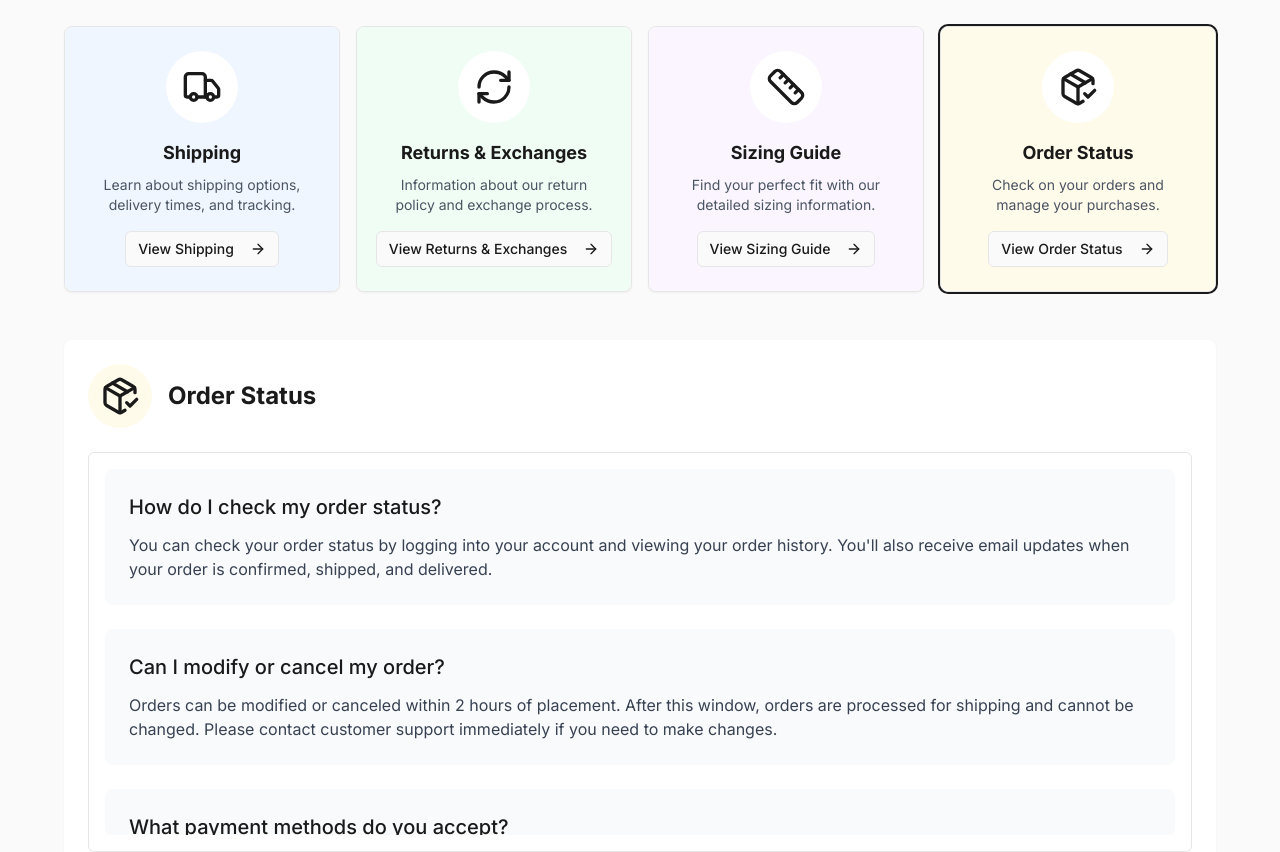
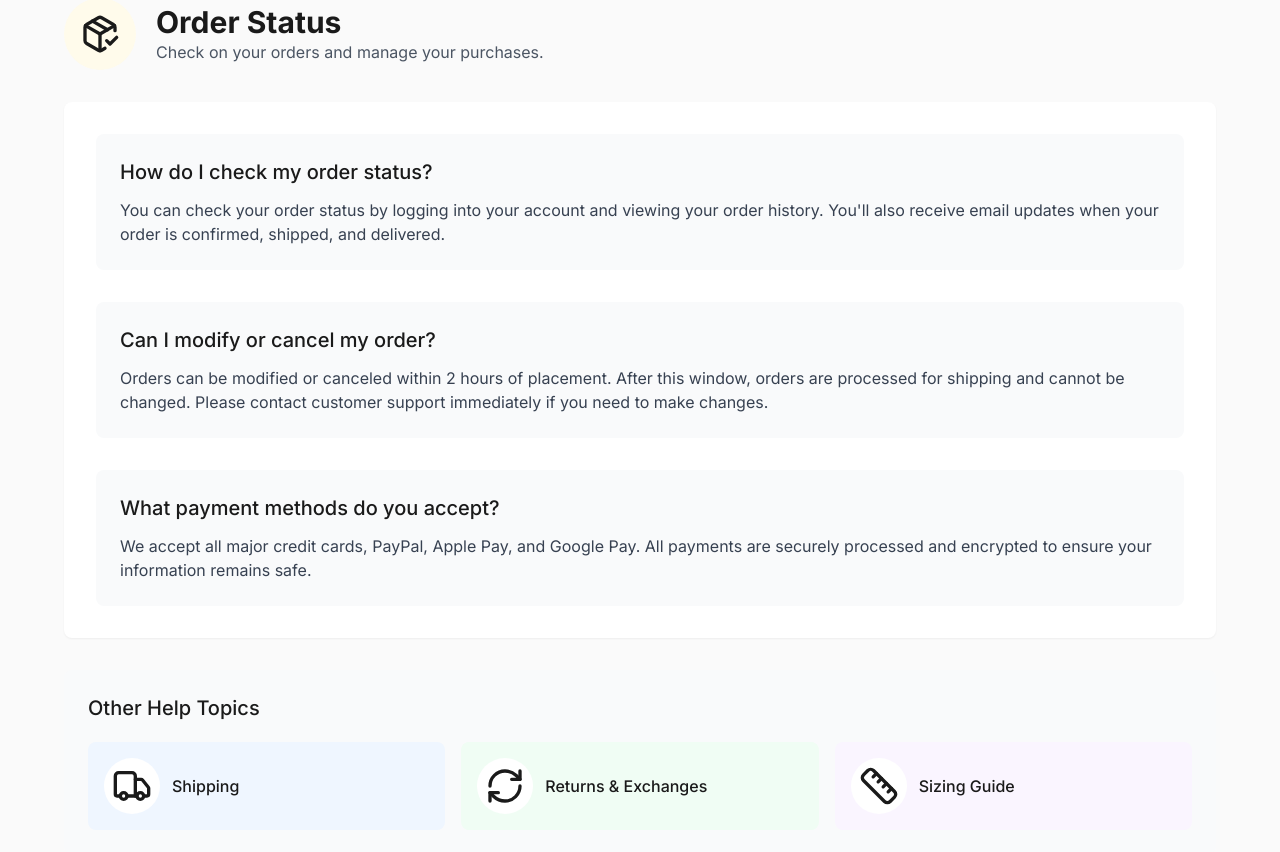
Before and after one commit to CLOTH-WLD/cloth-frontend, a React (Vite) app: page /faq/orders in a window 1280 px wide. Shown: the part 180-1032 px from the top of the page. Built offline with nearby package versions, Linux system fonts and the light colour scheme.

Commit message:
Refactor: FAQ page structure
Move FAQ content to separate pages.

```diff
--- a/src/pages/Faq.tsx
+++ b/src/pages/Faq.tsx
@@ -1,3 +1,4 @@
+
 import React, { useEffect } from 'react';
 import { Link, useParams, useNavigate } from 'react-router-dom';
 import { motion } from 'framer-motion';
@@ -98,17 +99,16 @@ const faqCategories = [
 const Faq: React.FC = () => {
   const { category } = useParams<{ category?: string }>();
   const navigate = useNavigate();
-  const activeCategoryId = category || "shipping";
 
-  const activeCategory = faqCategories.find(cat => cat.id === activeCategoryId) || faqCategories[0];
-
+  // If category doesn't exist in our list, redirect to main FAQ page
   useEffect(() => {
-    // If category doesn't exist, redirect to shipping
     if (category && !faqCategories.some(cat => cat.id === category)) {
-      navigate('/faq/shipping');
+      navigate('/faq');
     }
   }, [category, navigate]);
 
+  // If we're on the main FAQ page (no category)
+  if (!category) {
     return (
       <div className="min-h-screen flex flex-col">
         <Navbar />
@@ -122,19 +122,23 @@ const Faq: React.FC = () => {
           >
             <h1 className="text-3xl font-bold mb-8 text-center">Help Center</h1>
 
-          {/* Category Cards */}
-          <div className="grid grid-cols-1 md:grid-cols-2 lg:grid-cols-4 gap-4 mb-12">
+            {/* Category Cards for main page */}
+            <div className="grid grid-cols-1 md:grid-cols-2 lg:grid-cols-4 gap-6 mb-12">
               {faqCategories.map((cat) => (
                 <Link to={`/faq/${cat.id}`} key={cat.id}>
-                <Card className={`hover:shadow-md transition-all duration-300 h-full ${activeCategoryId === cat.id ? 'ring-2 ring-cloth-charcoal' : ''}`}>
+                  <Card className="hover:shadow-lg transition-all duration-300 h-full border-0">
                     <CardContent className={`p-6 flex flex-col items-center text-center ${cat.color} rounded-lg h-full`}>
-                    <div className="mb-4 p-4 bg-white rounded-full">
+                      <div className="mb-4 p-4 bg-white rounded-full shadow-md">
                         {cat.icon}
                       </div>
-                    <h3 className="font-bold text-lg mb-2">{cat.name}</h3>
+                      <h3 className="font-bold text-xl mb-3">{cat.name}</h3>
                       <p className="text-sm text-gray-600 mb-4">{cat.description}</p>
-                    <Button variant="outline" size="sm" className="mt-auto">
-                      View {cat.name} <ArrowRight className="ml-2 h-4 w-4" />
+                      <Button
+                        variant="outline"
+                        size="sm"
+                        className="mt-auto border-gray-300 hover:bg-white/80"
+                      >
+                        View Details <ArrowRight className="ml-2 h-4 w-4" />
                       </Button>
                     </CardContent>
                   </Card>
@@ -142,19 +146,67 @@ const Faq: React.FC = () => {
               ))}
             </div>
 
-          {/* Selected Category Content */}
-          <div className="bg-white rounded-lg shadow-sm p-6 mb-8">
+            <div className="bg-gray-50 rounded-lg p-8 mb-8">
+              <h2 className="text-2xl font-bold mb-6 text-center">Common Questions</h2>
+              <div className="grid grid-cols-1 md:grid-cols-2 gap-6">
+                {faqCategories.flatMap(cat =>
+                  cat.questions.slice(0, 1).map((q, idx) => (
+                    <div key={`${cat.id}-${idx}`} className="bg-white p-5 rounded-lg shadow-sm hover:shadow-md transition-all">
+                      <h3 className="text-lg font-medium mb-2">{q.question}</h3>
+                      <p className="text-gray-600 mb-3">{q.answer}</p>
+                      <Link to={`/faq/${cat.id}`} className="text-blue-600 hover:underline flex items-center">
+                        More about {cat.name} <ArrowRight className="ml-1 h-4 w-4" />
+                      </Link>
+                    </div>
+                  ))
+                )}
+              </div>
+            </div>
+          </motion.div>
+        </main>
+
+        <Footer />
+      </div>
+    );
+  }
+
+  // If we're on a specific category page
+  const activeCategory = faqCategories.find(cat => cat.id === category);
+  if (!activeCategory) return null; // This shouldn't happen due to the redirect
+
+  return (
+    <div className="min-h-screen flex flex-col">
+      <Navbar />
+
+      <main className="flex-1 py-8 px-4">
+        <motion.div
+          initial={{ opacity: 0, y: 20 }}
+          animate={{ opacity: 1, y: 0 }}
+          transition={{ duration: 0.5 }}
+          className="max-w-6xl mx-auto"
+        >
+          <div className="mb-8">
+            <Link to="/faq" className="text-gray-500 hover:text-gray-800 flex items-center mb-4">
+              ← Back to Help Center
+            </Link>
+
             <div className="flex items-center mb-6">
-              <div className={`p-3 rounded-full ${activeCategory.color} mr-4`}>
+              <div className={`p-4 rounded-full ${activeCategory.color} mr-5`}>
                 {activeCategory.icon}
               </div>
-              <h2 className="text-2xl font-bold">{activeCategory.name}</h2>
+              <div>
+                <h1 className="text-3xl font-bold">{activeCategory.name}</h1>
+                <p className="text-gray-600">{activeCategory.description}</p>
+              </div>
+            </div>
           </div>
 
-            <ScrollArea className="h-[400px] rounded-md border p-4">
-              <div className="space-y-6">
+          {/* Questions and Answers for the Category */}
+          <div className="bg-white rounded-lg shadow-sm p-8 mb-8">
+            <ScrollArea className="h-auto max-h-[600px]">
+              <div className="space-y-8">
                 {activeCategory.questions.map((item, index) => (
-                  <div key={index} className="bg-gray-50 p-6 rounded-lg hover:bg-gray-100 transition-colors">
+                  <div key={index} className="bg-gray-50 p-6 rounded-lg">
                     <h3 className="text-xl font-medium mb-3">{item.question}</h3>
                     <p className="text-gray-700">{item.answer}</p>
                   </div>
@@ -165,14 +217,14 @@ const Faq: React.FC = () => {
 
           {/* Other Categories */}
           <div className="bg-gray-50 rounded-lg p-6">
-            <h3 className="font-medium mb-4 text-lg">Other FAQ Topics</h3>
-            <div className="grid grid-cols-1 md:grid-cols-2 lg:grid-cols-4 gap-4">
+            <h3 className="font-medium mb-5 text-xl">Other Help Topics</h3>
+            <div className="grid grid-cols-1 md:grid-cols-3 gap-4">
               {faqCategories
-                .filter(cat => cat.id !== activeCategoryId)
+                .filter(cat => cat.id !== category)
                 .map(cat => (
                   <Link to={`/faq/${cat.id}`} key={cat.id} className="block">
-                    <div className={`${cat.color} p-4 rounded-lg flex items-center hover:shadow-sm transition-all`}>
-                      <div className="mr-3">
+                    <div className={`${cat.color} p-4 rounded-lg flex items-center hover:shadow-md transition-all`}>
+                      <div className="mr-3 bg-white p-2 rounded-full">
                         {cat.icon}
                       </div>
                       <span className="font-medium">{cat.name}</span>
```
Lines whose indentation alone changed are shown as unchanged.
